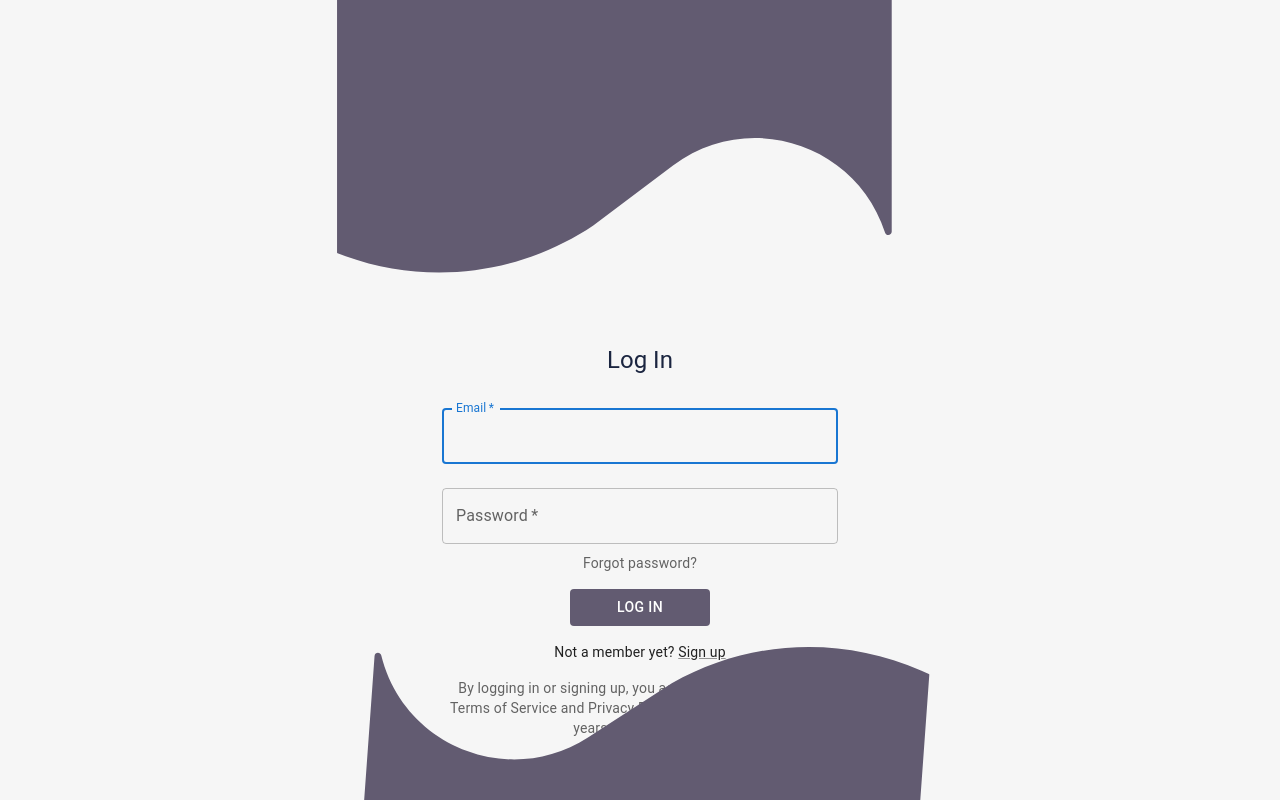
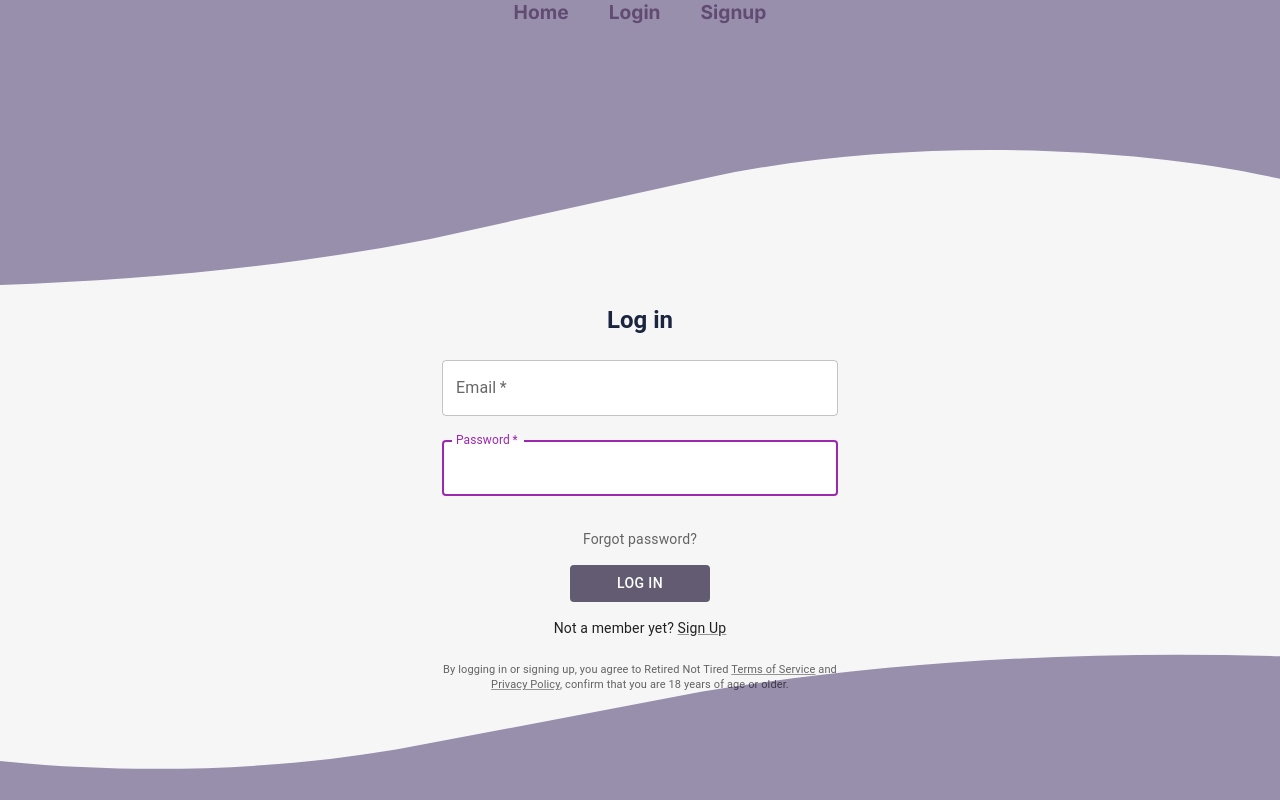
Before and after one commit to juliasut/Retired-Not-Tired, a React (Create React App) app: page /login in a window 1280 px wide. Built offline with nearby package versions, Linux system fonts and the light colour scheme; no server answers.

Commit message:
Split LogIn ui into reusable components

```diff
--- a/src/pages/Login/Login.jsx
+++ b/src/pages/Login/Login.jsx
@@ -2,7 +2,11 @@ import { useState } from 'react';
 import { useLogin } from '../../hooks/useLogin';
 import { Grid, Box, Button, Link, Typography, TextField } from '@mui/material';
 import Container from '@mui/material/Container';
-import { ReactComponent as BackgroundImage } from '../../assets/images/background.svg';
+import BackGroundTop from '../../components/BackGroundTop';
+import BackGroundBottom from '../../components/BackGroundBottom';
+import FormTextField from '../../components/FormTextField';
+import TermsAndConditionsDisclaimer from '../../components/TermsAndConditionsDisclaimer';
+import PageTitleTypography from '../../components/PageTitleTypography';
 
 const Login = () => {
   const { login } = useLogin();
@@ -19,39 +23,16 @@ const Login = () => {
 
   return (
     <Container component="main" maxWidth="xs">
-      <BackgroundImage
-        color="#988FAD"
-        style={{
-          position: 'absolute',
-          left: 0,
-          top: 0,
-          width: '100%',
-          height: '100%',
-        }}
-      />
-      <Typography
-        component="h1"
-        variant="h5"
-        align="center"
-        sx={{ mt: 40, mb: 2 }}
-      >
-        Log In
-      </Typography>
-      <Box component="form" onSubmit={handleSubmit} noValidate>
-        <TextField
-          margin="normal"
-          required
-          fullWidth
+      <BackGroundTop />
+      <Box component="form" onSubmit={handleSubmit} noValidate sx={{ mt: 35 }}>
+        <PageTitleTypography>Log in</PageTitleTypography>
+        <FormTextField
           id="email"
           label="Email"
           name="email"
           autoComplete="email"
-          autoFocus
         />
-        <TextField
-          margin="normal"
-          required
-          fullWidth
+        <FormTextField
           name="password"
           label="Password"
           type="password"
@@ -63,6 +44,7 @@ const Login = () => {
           direction="column"
           justifyContent="center"
           alignItems="center"
+          marginY={3}
         >
           <Grid item xs>
             <Link
@@ -89,22 +71,14 @@ const Login = () => {
             <Typography variant="body2" color="text.primary" align="center">
               {'Not a member yet? '}
               <Link href="/signup" variant="body2" color="text.primary">
-                {'Sign up'}
+                {'Sign Up'}
               </Link>
             </Typography>
           </Grid>
         </Grid>
+        <TermsAndConditionsDisclaimer />
       </Box>
-      <Typography
-        variant="body2"
-        color="text.secondary"
-        align="center"
-        sx={{ mt: 2 }}
-      >
-        {
-          'By logging in or signing up, you agree to Retired Not Tired Terms of Service and Privacy Policy, confirm that you are 18 years of age or older. '
-        }
-      </Typography>
+      <BackGroundBottom />
     </Container>
   );
 };
```
